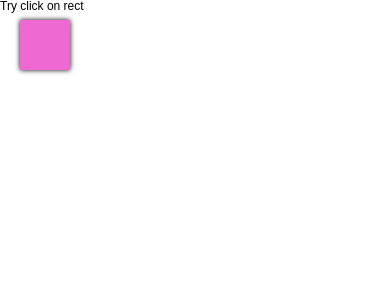
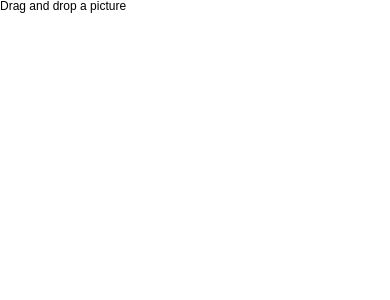
Before and after one commit to chneau/wblot, a React (Vite) app: page / in a window 390 px wide. Shown: the top 300 px of the page. Built offline with nearby package versions, Linux system fonts and the light colour scheme.

Commit message:
drag n drop file

```diff
--- a/index.html
+++ b/index.html
@@ -12,6 +12,7 @@
         padding: 0;
         min-height: 100%;
         min-width: 100%;
+        overflow: hidden;
         font-family: sans-serif;
       }
     </style>
--- a/package.json
+++ b/package.json
@@ -16,6 +16,7 @@
   "dependencies": {
     "react": "^18.2.0",
     "react-dom": "^18.2.0",
+    "react-dropzone": "^14.2.3",
     "react-konva": "^18.2.4"
   },
   "devDependencies": {
--- a/src/App.tsx
+++ b/src/App.tsx
@@ -1,20 +1,26 @@
 import Konva from "konva";
 import { useState } from "react";
-import { Layer, Rect, Stage, Text } from "react-konva";
+import { useDropzone } from "react-dropzone";
+import { Image as KonvaImage, Layer, Rect, Stage, Text } from "react-konva";
 
 const ColoredRect = () => {
   const [color, setColor] = useState(Konva.Util.getRandomColor());
-  const handleClick = () => setColor(Konva.Util.getRandomColor());
-  return <Rect x={20} y={20} width={50} height={50} fill={color} shadowBlur={5} onClick={handleClick} />;
+  return <Rect x={20} y={20} width={50} height={50} fill={color} shadowBlur={5} onClick={() => setColor(Konva.Util.getRandomColor())} />;
 };
 
 export const App = () => {
+  const [image, setImage] = useState<HTMLImageElement | undefined>(undefined);
+  const onDrop = (files: File[]) => {
+    const image = new Image();
+    image.src = URL.createObjectURL(files[0]);
+    image.onload = () => setImage(image);
+  };
+  const { getRootProps } = useDropzone({ onDrop, noClick: true });
   return (
-    <Stage width={window.innerWidth} height={window.innerHeight}>
-      <Layer>
-        <Text text="Try click on rect" />
-        <ColoredRect />
-      </Layer>
-    </Stage>
+    <div {...getRootProps()}>
+      <Stage width={window.innerWidth} height={window.innerHeight}>
+        <Layer>{image ? <KonvaImage image={image} /> : <Text text="Drag and drop a picture" />}</Layer>
+      </Stage>
+    </div>
   );
 };
```
Also changed, not shown: 1 other file (tests, documents, lock files or other folders).
